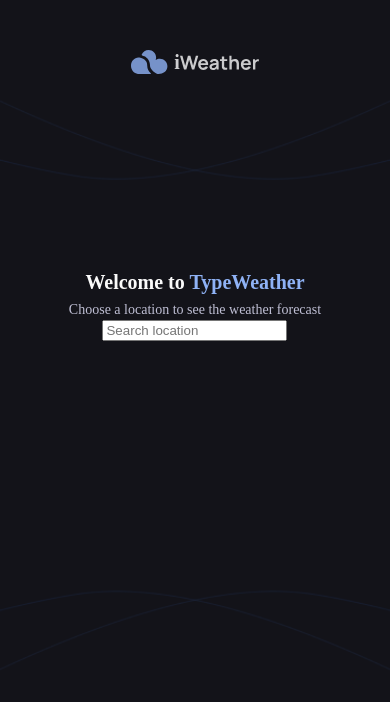
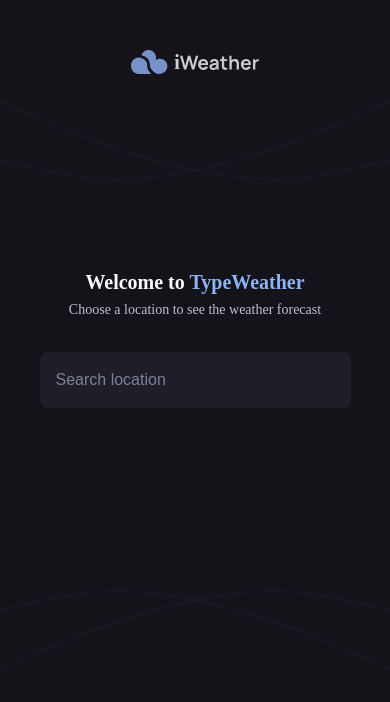
Before and after one commit to rmkofficial/iWeather, a React (Vite) app: page / in a window 390 px wide. Shown: the top 702 px of the page. Built offline with nearby package versions, Linux system fonts and the light colour scheme.

Commit message:
Add text section styles

```diff
--- a/src/components/Home.css
+++ b/src/components/Home.css
@@ -38,6 +38,7 @@
     padding-top: 192px;
   }
 
+  /* title section */
   .title-section {
     display: flex;
     flex-direction: column;
@@ -63,4 +64,37 @@
     line-height: 19.6px;
     color: #bfbfd4;
   }
+
+  /* text section */
+  .text-section {
+    display: flex;
+    flex-direction: column;
+    align-items: center;
+    justify-content: center;
+    padding-top: 32px;
+  }
+  .text-section input {
+    background: #1e1e29;
+    width: 311px;
+    height: 56px;
+    border-radius: 8px;
+    border: none;
+  }
+  .text-section input[type="text"] {
+    font-family: "Nunito", sans-serif;
+    font-weight: 400;
+    font-size: 16px;
+    line-height: 22.4px;
+    color: #7f7f98;
+    padding-left: 16px;
+  }
+  .text-section input::placeholder {
+    font-family: "Nunito", sans-serif;
+    font-weight: 400;
+    font-size: 16px;
+    line-height: 22.4px;
+    color: #7f7f98;
+  }
+
+
 }
--- a/src/components/Home.jsx
+++ b/src/components/Home.jsx
@@ -78,19 +78,21 @@ const Home = () => {
                 onKeyPress={handleKeyPress}
               />
               {loading && <div className="spinner">Fetching...</div>}
-            </div>
-          </div>
-          <div>
+              <div className="popover-section">
                 <ul>
                   {suggestions.map((suggestion) => (
                     <li
+                      className="frame"
                       key={suggestion.id}
                       onClick={() => handleSelectCity(suggestion)}
                     >
-                  {suggestion.name}, {suggestion.region} - {suggestion.country}
+                      {suggestion.name}, {suggestion.region} -{" "}
+                      {suggestion.country}
                     </li>
                   ))}
                 </ul>
+              </div>
+            </div>
           </div>
         </>
       )}
```
Lines whose indentation alone changed are shown as unchanged.
